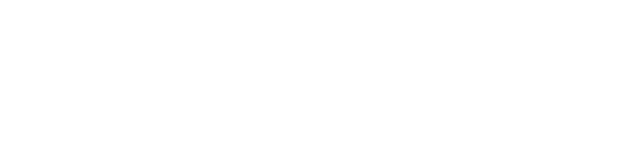
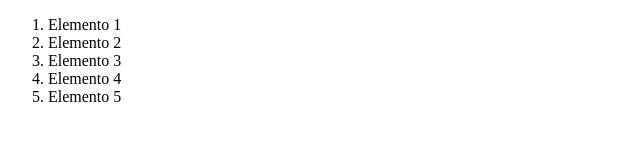
Before and after one commit to SebastianNz11/practicando-git, a plain HTML site: page index.html in a window 1280 px wide. Shown: the whole page, without its empty margins (0-640 px from the left). Drawn offline with Linux system fonts and the light colour scheme.

Commit message:
agregando ol en html

```diff
--- a/index.html
+++ b/index.html
@@ -7,6 +7,12 @@
     <title>Document</title>
 </head>
 <body>
-
+    <ol>
+        <li>Elemento 1</li>
+        <li>Elemento 2</li>
+        <li>Elemento 3</li>
+        <li>Elemento 4</li>
+        <li>Elemento 5</li>
+    </ol>
 </body>
 </html>
```
